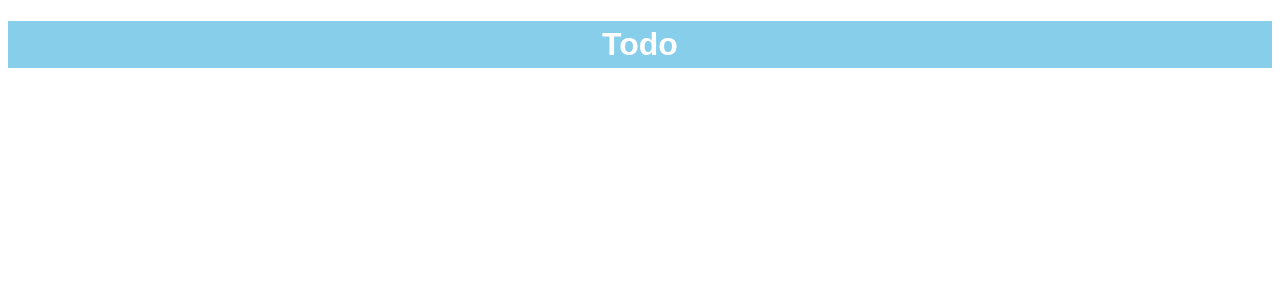
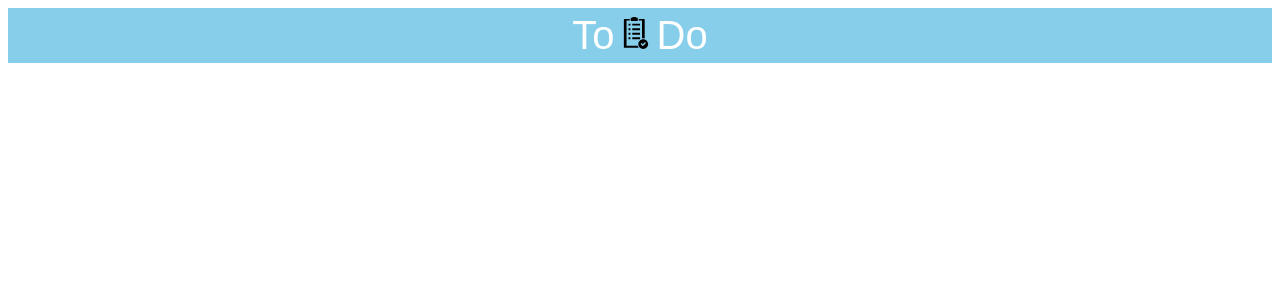
Before and after one commit to aaronsum1102/todo-vue, a Vue app: page / in a window 1280 px wide. Shown: the top 300 px of the page. Built offline with nearby package versions, Linux system fonts and the light colour scheme.

Commit message:
add header

```diff
--- a/src/App.vue
+++ b/src/App.vue
@@ -1,17 +1,17 @@
 <template>
 <div>
-  <Container message="Todo"/>
+  <Header/>
 </div>
 
 </template>
 
 <script>
-import Container from './components/Container.vue'
+import Header from './components/organisms/Header.vue'
 
 export default {
   name: 'app',
   components: {
-    Container
+    Header
   }
 }
 </script>
--- a/src/components/Container.vue
+++ /dev/null
@@ -1,29 +0,0 @@
-<template>
-  <div id="container">
-    <h1 id= "message">{{ message }}</h1>
-  </div>
-</template>
-
-<script>
-export default {
-  name: 'Container',
-  props: {
-    message: {
-      type: String,
-      required: true
-    }
-  }
-}
-</script>
-
-<style scoped>
-#container {
-  background: skyblue;
-}
-#message {
-  text-align: center;
-  color: #ffffff;
-  font-family: Arial, Helvetica, sans-serif;
-  padding: 5px;
-}
-</style>
--- /dev/null
+++ b/src/components/atoms/ImageButton.vue
@@ -0,0 +1,15 @@
+<template>
+    <img id=logo alt="ToDo" src="../../assets/todo.svg"/>
+</template>
+
+<script>
+export default {
+  name: 'ImageButton'
+}
+</script>
+
+<style>
+#logo {
+  height: 4vh;
+}
+</style>
--- /dev/null
+++ b/src/components/molecules/Title.vue
@@ -0,0 +1,35 @@
+<template>
+    <div>
+      <span id="message">{{messageOnLeft}}</span>
+      <image-button/>
+      <span id="message">{{messageOnRight}}</span>
+    </div>
+</template>
+
+<script>
+import ImageButton from '../atoms/ImageButton.vue'
+
+export default {
+  name: 'Title',
+  props: {
+    messageOnLeft: {
+      type: String
+    },
+    messageOnRight: {
+      type: String
+    }
+  },
+  components: {
+    ImageButton
+  }
+}
+</script>
+
+<style>
+#message {
+  font-family: Arial, Helvetica, sans-serif;
+  padding: 5px;
+  align-items: center;
+  font-size: 5vh;
+}
+</style>
--- /dev/null
+++ b/src/components/organisms/Header.vue
@@ -0,0 +1,25 @@
+<template>
+    <div id="header">
+        <Title id="title" message-on-left="To" message-on-right="Do"/>
+    </div>
+</template>
+
+<script>
+import Title from '../molecules/Title.vue'
+
+export default {
+  name: 'Header',
+  components: {
+    Title
+  }
+}
+</script>
+
+<style >
+#header{
+    color: #FFFFFF;
+    background-color: skyblue;
+    padding: 5px;
+    text-align: center;
+}
+</style>
```
Also changed, not shown: src/assets/logo.png (deleted), src/assets/todo.svg (added).
